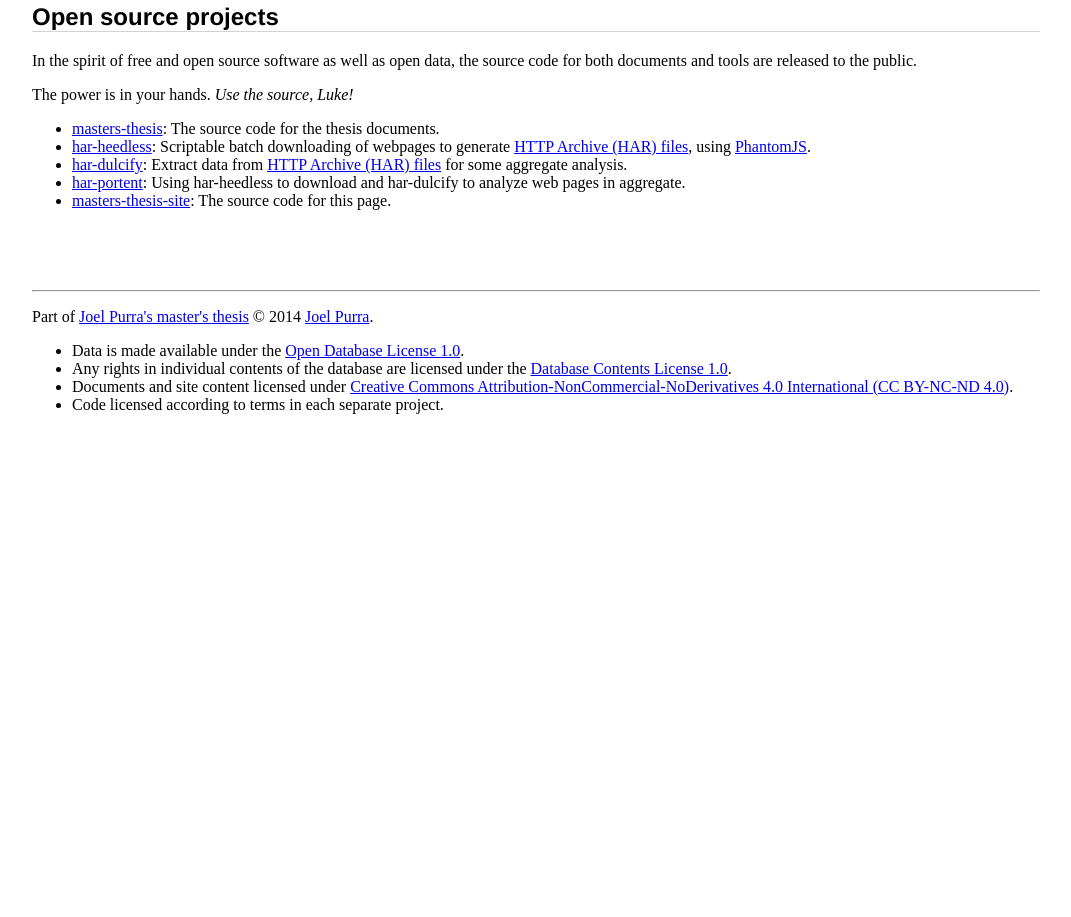
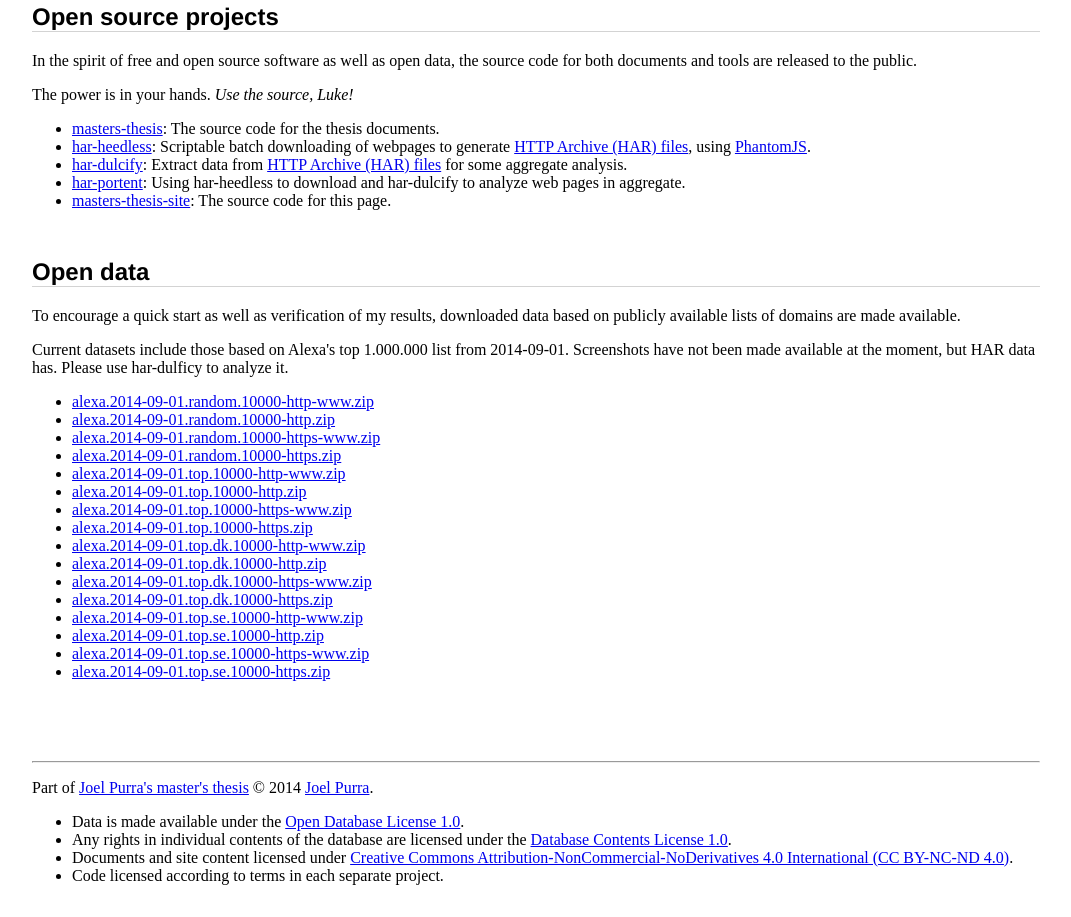
Before and after one commit to joelpurra/masters-thesis-site, a plain HTML site: page index.html in a window 1280 px wide. Shown: the part 1255-2172 px from the top of the page, without its empty margins (104-1175 px from the left). Before the commit the page ends 1701 px from the top, so only its background shows below. Drawn offline with Linux system fonts and the light colour scheme; a web font is replaced by a local one.

Commit message:
Links to public datasets

```diff
--- a/index.html
+++ b/index.html
@@ -318,6 +318,74 @@
                 </li>
             </ul>
         </section>
+
+
+        <section>
+            <h2>
+                Open data
+            </h2>
+            <p>
+                To encourage a quick start as well as verification of my results, downloaded data based on publicly available lists of domains are made available.
+            </p>
+            <p>
+                Current datasets include those based on Alexa's top 1.000.000 list from 2014-09-01. Screenshots have not been made available at the moment, but HAR data has. Please use har-dulficy to analyze it.
+            </p>
+            <ul>
+<!--
+                <li>
+                    <a href="http://joelpurra.com/projects/masters-thesis/files/data/latest">latest</a>: List of the most recent data available.
+                </li>
+-->
+                <li>
+                    <a href="http://joelpurra.com/projects/masters-thesis/files/data/latest/alexa.2014-09-01.random.10000-http-www.zip">alexa.2014-09-01.random.10000-http-www.zip</a>
+                </li>
+                <li>
+                    <a href="http://joelpurra.com/projects/masters-thesis/files/data/latest/alexa.2014-09-01.random.10000-http.zip">alexa.2014-09-01.random.10000-http.zip</a>
+                </li>
+                <li>
+                    <a href="http://joelpurra.com/projects/masters-thesis/files/data/latest/alexa.2014-09-01.random.10000-https-www.zip">alexa.2014-09-01.random.10000-https-www.zip</a>
+                </li>
+                <li>
+                    <a href="http://joelpurra.com/projects/masters-thesis/files/data/latest/alexa.2014-09-01.random.10000-https.zip">alexa.2014-09-01.random.10000-https.zip</a>
+                </li>
+                <li>
+                    <a href="http://joelpurra.com/projects/masters-thesis/files/data/latest/alexa.2014-09-01.top.10000-http-www.zip">alexa.2014-09-01.top.10000-http-www.zip</a>
+                </li>
+                <li>
+                    <a href="http://joelpurra.com/projects/masters-thesis/files/data/latest/alexa.2014-09-01.top.10000-http.zip">alexa.2014-09-01.top.10000-http.zip</a>
+                </li>
+                <li>
+                    <a href="http://joelpurra.com/projects/masters-thesis/files/data/latest/alexa.2014-09-01.top.10000-https-www.zip">alexa.2014-09-01.top.10000-https-www.zip</a>
+                </li>
+                <li>
+                    <a href="http://joelpurra.com/projects/masters-thesis/files/data/latest/alexa.2014-09-01.top.10000-https.zip">alexa.2014-09-01.top.10000-https.zip</a>
+                </li>
+                <li>
+                    <a href="http://joelpurra.com/projects/masters-thesis/files/data/latest/alexa.2014-09-01.top.dk.10000-http-www.zip">alexa.2014-09-01.top.dk.10000-http-www.zip</a>
+                </li>
+                <li>
+                    <a href="http://joelpurra.com/projects/masters-thesis/files/data/latest/alexa.2014-09-01.top.dk.10000-http.zip">alexa.2014-09-01.top.dk.10000-http.zip</a>
+                </li>
+                <li>
+                    <a href="http://joelpurra.com/projects/masters-thesis/files/data/latest/alexa.2014-09-01.top.dk.10000-https-www.zip">alexa.2014-09-01.top.dk.10000-https-www.zip</a>
+                </li>
+                <li>
+                    <a href="http://joelpurra.com/projects/masters-thesis/files/data/latest/alexa.2014-09-01.top.dk.10000-https.zip">alexa.2014-09-01.top.dk.10000-https.zip</a>
+                </li>
+                <li>
+                    <a href="http://joelpurra.com/projects/masters-thesis/files/data/latest/alexa.2014-09-01.top.se.10000-http-www.zip">alexa.2014-09-01.top.se.10000-http-www.zip</a>
+                </li>
+                <li>
+                    <a href="http://joelpurra.com/projects/masters-thesis/files/data/latest/alexa.2014-09-01.top.se.10000-http.zip">alexa.2014-09-01.top.se.10000-http.zip</a>
+                </li>
+                <li>
+                    <a href="http://joelpurra.com/projects/masters-thesis/files/data/latest/alexa.2014-09-01.top.se.10000-https-www.zip">alexa.2014-09-01.top.se.10000-https-www.zip</a>
+                </li>
+                <li>
+                    <a href="http://joelpurra.com/projects/masters-thesis/files/data/latest/alexa.2014-09-01.top.se.10000-https.zip">alexa.2014-09-01.top.se.10000-https.zip</a>
+                </li>
+            </ul>
+        </section>
     </main>
 
 
```
